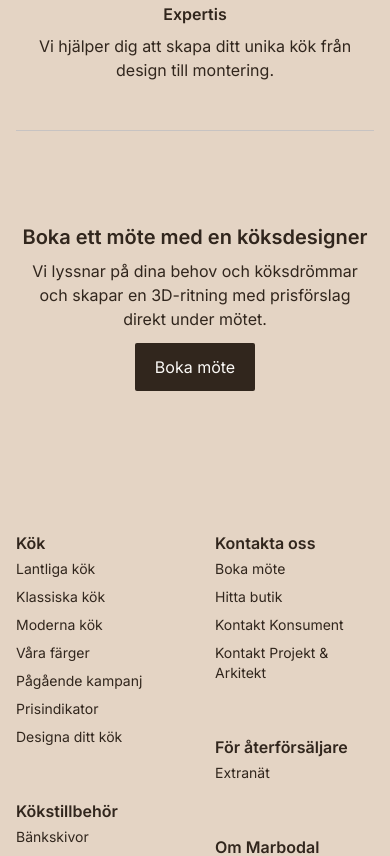
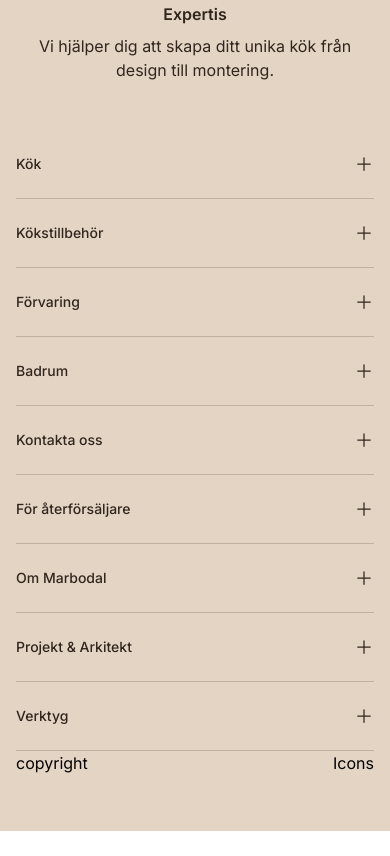
Before and after one commit to totaldekadens/Marbodal, a Next.js app: page / in a window 390 px wide. Shown: the part 8560-9416 px from the top of the page. After the commit the page ends 9391 px from the top, so only its background shows below. Built offline with nearby package versions, Linux system fonts and the light colour scheme.

Commit message:
Footer Accordion Mobile display

```diff
--- a/components/Layout/Footer.tsx
+++ b/components/Layout/Footer.tsx
@@ -3,12 +3,14 @@ import Button from "../Buttons/Button";
 import { P } from "../Fonts";
 import Container from "./Container";
 import { navlinks, upper } from "@/utils/data";
+import { Disclosure } from "@headlessui/react";
+import { MinusIcon, PlusIcon } from "@heroicons/react/24/outline";
 
 const Footer = () => {
   return (
     <Container className="py-14 bg-custom-200">
       {/* upper */}
-      <div className="flex w-full flex-col gap-8 sm:gap-0 sm:flex-row justify-around pb-12 border border-t-0 border-l-0 border-r-0 border-b-decor-50/40">
+      <div className="flex w-full flex-col gap-8 sm:gap-0 sm:flex-row justify-around pb-12 sm:border sm:border-t-0 sm:border-l-0 sm:border-r-0 sm:border-b-decor-50/40">
         {upper.map((object) => (
           <div className="flex gap-3 justify-center items-center flex-col w-">
             <img src={object.icon} />
@@ -23,8 +25,11 @@ const Footer = () => {
           </div>
         ))}
       </div>
+
       {/* middle */}
-      <div className="flex flex-col lg:flex-row pt-24 lg:pt-12 pb-12 gap-8 border border-t-0 border-l-0 border-r-0 border-b-decor-50/40 mb-6">
+
+      {/* Desktop */}
+      <div className="hidden sm:flex flex-col lg:flex-row pt-24 lg:pt-12 pb-12 gap-8 border border-t-0 border-l-0 border-r-0 border-b-decor-50/40 mb-6">
         <div className="flex flex-col items-center mb-28 lg:mb-0 lg:items-start w-full xl:w-1/4 lg:w-1/3 gap-3">
           <h3 className="text-xl text-center sm:text-left text-custom-300 font-semibold leading-5 ">
             Boka ett möte med en köksdesigner
@@ -58,6 +63,50 @@ const Footer = () => {
           ))}
         </div>
       </div>
+      {/* Mobile - Accordion */}
+      <div className="block sm:hidden">
+        {navlinks.map((section, i) => (
+          <Disclosure
+            as="div"
+            key={i}
+            className="border-b border-custom-300/20 py-6"
+          >
+            {({ open }) => (
+              <>
+                <h3 className="-my-3 flow-root">
+                  <Disclosure.Button className="flex w-full items-center justify-between bg-custom-200 py-3 text-sm text-custom-300 hover:text-gray-500">
+                    <span className="font-medium text-custom-300">
+                      {section.header}
+                    </span>
+                    <span className="ml-6 flex items-center">
+                      {open ? (
+                        <MinusIcon className="h-5 w-5" aria-hidden="true" />
+                      ) : (
+                        <PlusIcon className="h-5 w-5" aria-hidden="true" />
+                      )}
+                    </span>
+                  </Disclosure.Button>
+                </h3>
+                <Disclosure.Panel className="pt-6">
+                  <div className="space-y-4">
+                    {section.links.map((link, optionIdx) => (
+                      <div key={optionIdx} className="flex items-center">
+                        <Link
+                          className="text-sm text-custom-300 mt-2"
+                          key={i}
+                          href={link.href}
+                        >
+                          {link.title}
+                        </Link>
+                      </div>
+                    ))}
+                  </div>
+                </Disclosure.Panel>
+              </>
+            )}
+          </Disclosure>
+        ))}
+      </div>
       {/* lower */}
       <div className="flex justify-between">
         <div>copyright</div>
```
